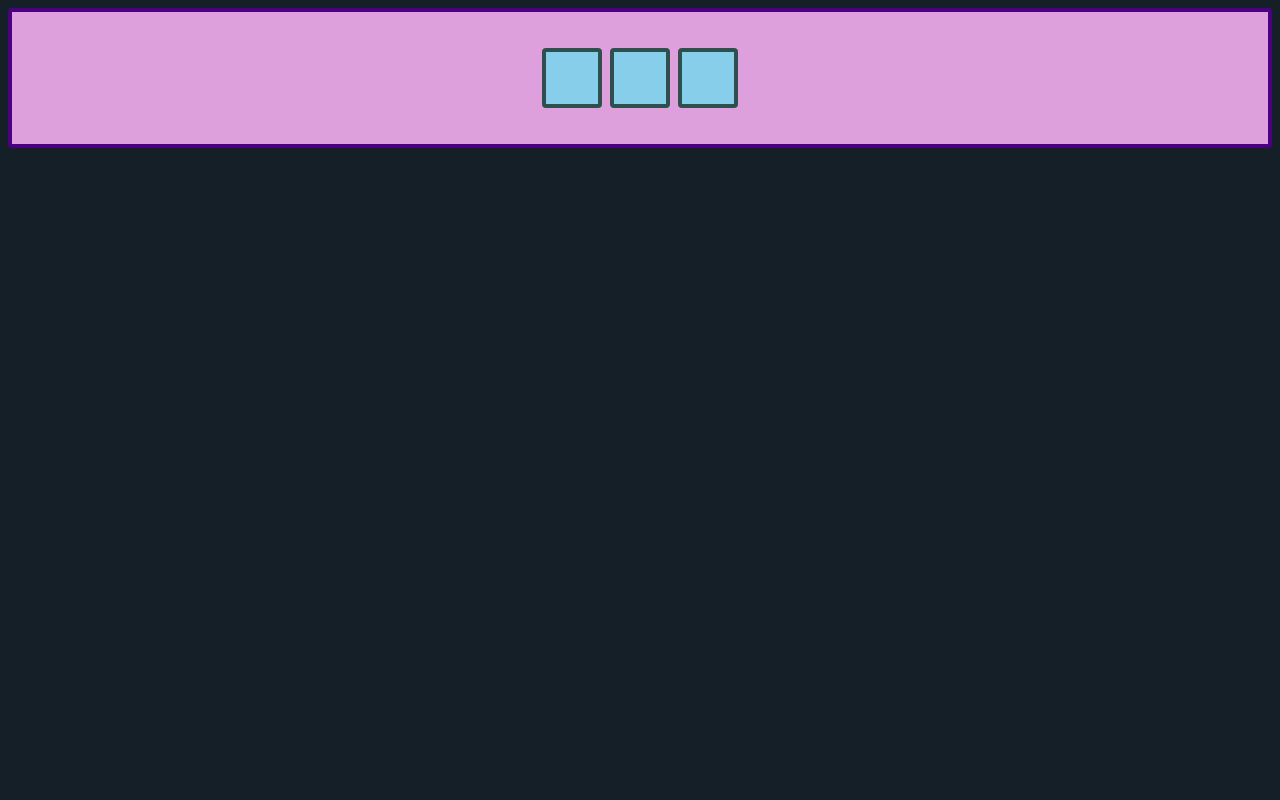
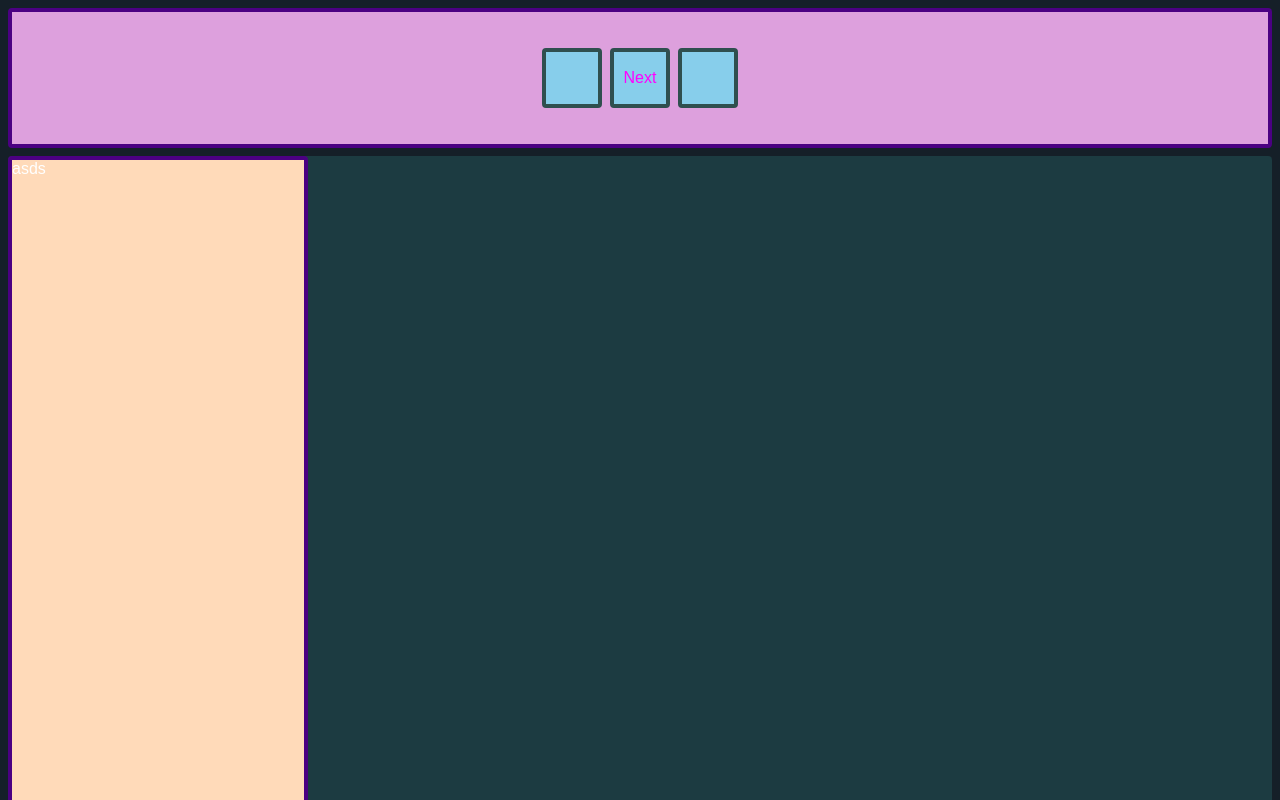
Before and after one commit to eevehu/Demo-Website, a plain HTML site: page index.html in a window 1280 px wide. Shown: the top 800 px of the page. Drawn offline with Linux system fonts and the light colour scheme.

Commit message:
Added code to both index.html and style.css

```diff
--- a/index.html
+++ b/index.html
@@ -9,10 +9,25 @@
     </head>
 
     <body>
+        <div class="header">
+            <div class="item"></div>
+            <div class="item"><a href="./files/html/flexbox.html">Next</a></div>
+            <div class="item"></div>
+        </div>
+
         <div class="content">
-            <div class="item"></div>
-            <div class="item"><a href="./files/html/flexbox.html"></a></div>
-            <div class="item"></div>
+            <div class="sidebar">
+                <div> asds</div>
+            </div>
+
+           <!-- <div class="first">
+                <div class="blob">1</div>
+                <div class="blob">2</div>
+            </div>
+            <div class="second">
+                <div class="blob">3</div>
+                <div class="blob">4</div>
+            </div>-->
         </div>
     </body>
 </html>
--- a/style.css
+++ b/style.css
@@ -2,6 +2,10 @@
     border-radius: 4px;
     font-family: sans-serif, "Times New Roman", serif;
     box-sizing: border-box;
+}
+
+ul {
+    padding: 0px;
 }
 
 body {
@@ -9,7 +13,7 @@ body {
   color: hsl(0deg 0% 100%);
 }
 
-.content {
+.header {
     height: 140px;
 
     background-color: plum;
@@ -25,6 +29,7 @@ body {
 }
 
 .item {
+    display: flex;
     height: 60px;
     width: 60px;
 
@@ -32,4 +37,43 @@ body {
 
     border: 4px solid darkslategray;
     background-color: skyblue;
+
+    align-items: center;
+    justify-content: center;
 }
+.item a {
+    color: magenta;
+    list-style-type: none;
+    text-decoration: none;
+}
+
+.content {
+    min-height: 100vh;
+    display: flex;
+    flex-direction: column;
+
+    background: rgb(28, 59, 65);
+    margin: 8px 0px;
+}
+
+.sidebar {
+    width: 300px;
+    flex-grow: 1;
+    order: -1;
+
+    border: 4px solid indigo;
+    background: peachpuff;
+
+    align-self: flex-start;
+    display: flex;
+    flex-direction: row;
+}
+.footer {
+    height:60px;
+
+    border: 4px solid black;
+    background-color:indianred ;
+
+    display: flex;
+    justify-content: center;
+}
```
Also changed, not shown: files/html/flexbox.html (deleted, +0 -18 lines).
